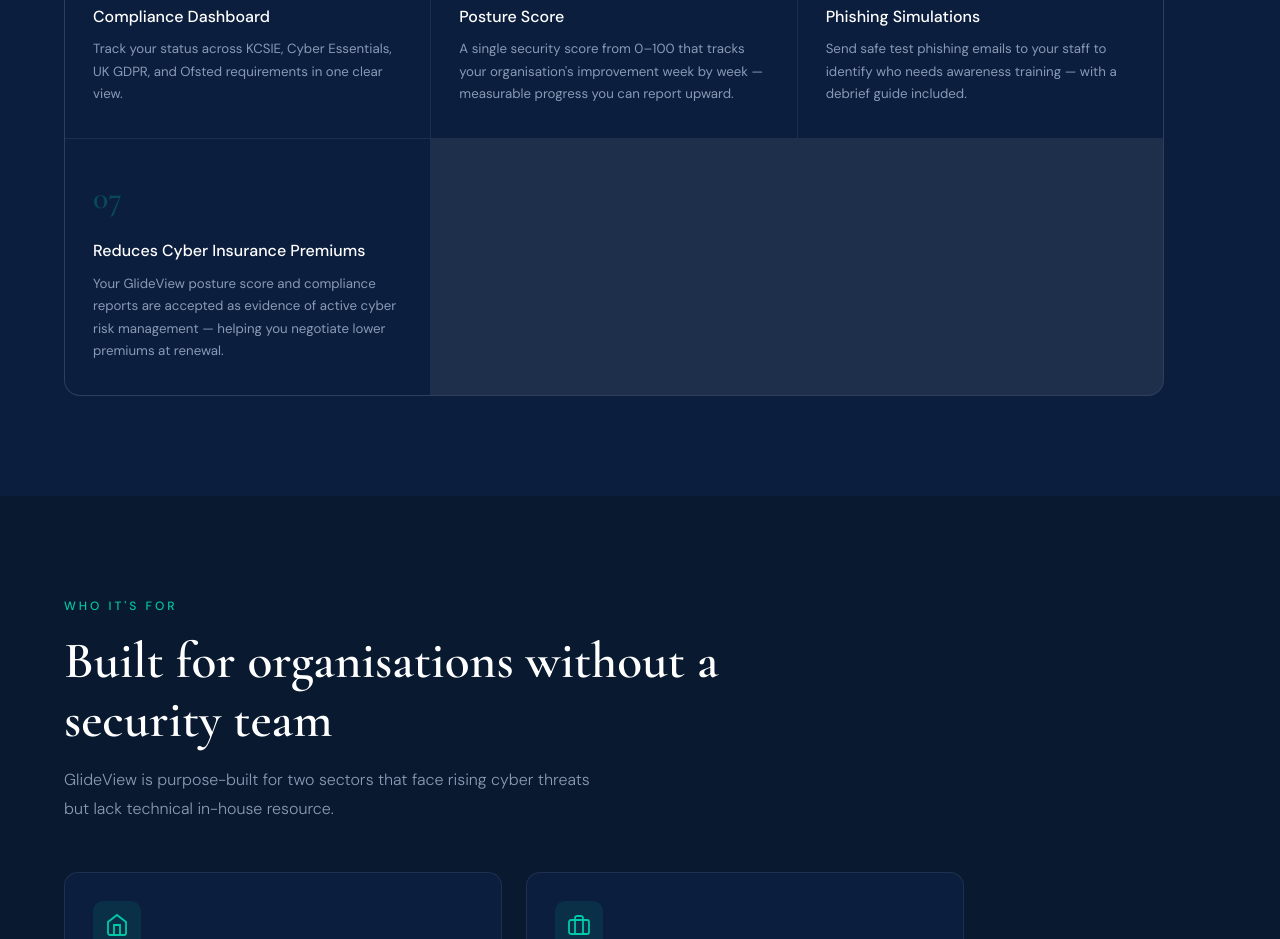
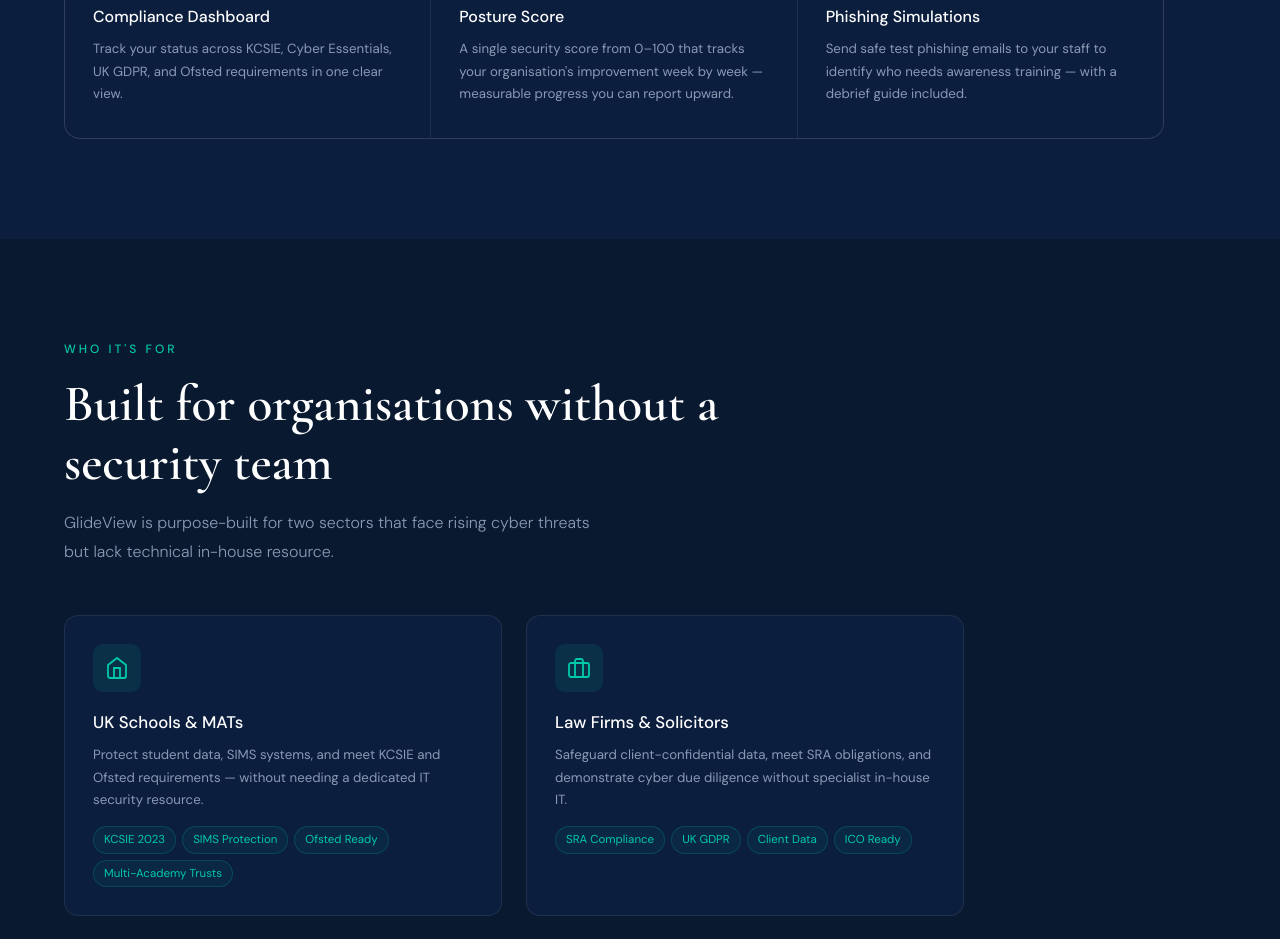
Before and after one commit to Naqeeb90/glidesec-website, a plain HTML site: page index.html in a window 1280 px wide. Shown: the part 2940-3879 px from the top of the page. Drawn offline with nearby package versions, Linux system fonts and the light colour scheme.

Commit message:
index.html

```diff
--- a/index.html
+++ b/index.html
@@ -800,11 +800,7 @@
       <h3>Phishing Simulations</h3>
       <p>Send safe test phishing emails to your staff to identify who needs awareness training — with a debrief guide included.</p>
     </div>
-    <div class="feature-card">
-      <div class="feature-num">07</div>
-      <h3>Reduces Cyber Insurance Premiums</h3>
-      <p>Your GlideView posture score and compliance reports are accepted as evidence of active cyber risk management — helping you negotiate lower premiums at renewal.</p>
-    </div>
+
   </div>
 </section>
 
```
